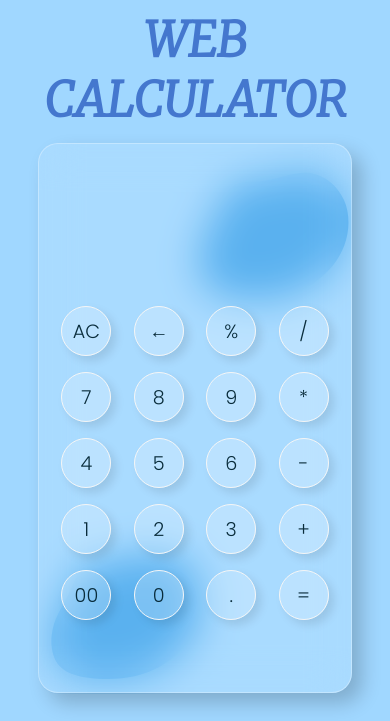
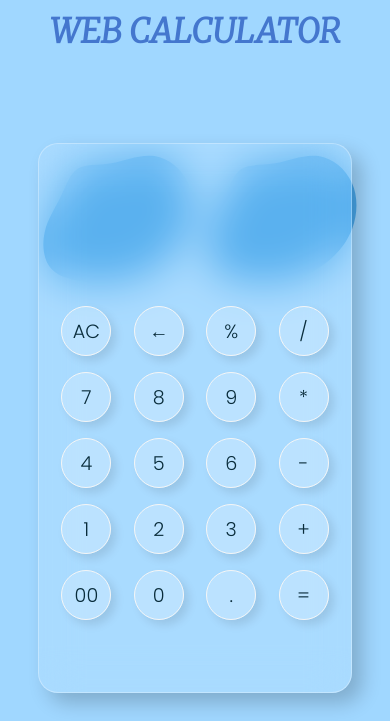
Before and after one commit to rabbi6272/calculator, a plain HTML site: page index.html in a window 390 px wide. Shown: the top 721 px of the page. Drawn offline with Linux system fonts and the light colour scheme.

Commit message:
Update style.css

```diff
--- a/style.css
+++ b/style.css
@@ -153,7 +153,7 @@ input:hover {
 
 @media (max-width: 760px) {
     h1 {
-        font-size: 3rem;
+        font-size: 2.1rem;
         padding-top: 10px;
     }
     .row1, .row2, .row3, .row4, .row5 {
@@ -174,4 +174,12 @@ input:hover {
         height: 10vh;
         padding-top: 50px;
     }
+   .svg1{
+       right: 5%;
+       top:1%;
+   }
+   .svg2{
+       left:3%;
+       top:1%;
+   }
 }
```
